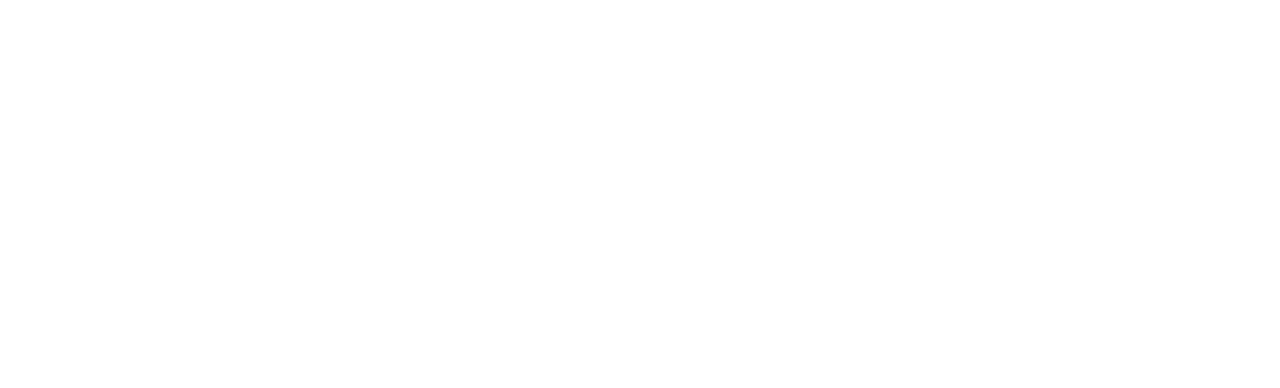
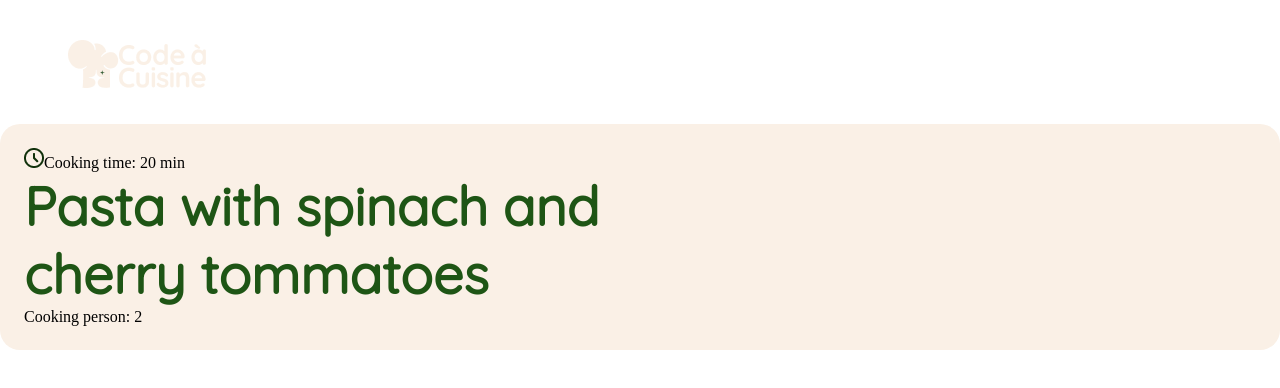
Before and after one commit to christopherHampel/ai-recipe-generator, an Angular app: page /recipe_detail in a window 1280 px wide. Before the commit this address led to /. Shown: the top 388 px of the page. Built offline with nearby package versions, Linux system fonts and the light colour scheme.

Commit message:
add recipe_detail compnent and add first styles and content

```diff
--- a/src/app/app.routes.ts
+++ b/src/app/app.routes.ts
@@ -6,6 +6,7 @@
 import { RecipeResultsComponent } from './recipe-results/recipe-results.component';
 import { GenerateComponent } from './recipe-results/generate/generate.component';
 import { AllResultsComponent } from './recipe-results/all-results/all-results.component';
+import { RecipeDetailComponent } from './recipe-detail/recipe-detail.component';
 
 export const routes: Routes = [
   {
@@ -40,4 +41,8 @@
       },
     ],
   },
+  {
+    path: 'recipe_detail',
+    component: RecipeDetailComponent,
+  },
 ];
--- /dev/null
+++ b/src/app/recipe-detail/recipe-detail.component.html
@@ -0,0 +1,21 @@
+<section class="max-width">
+  <app-header></app-header>
+
+  <main>
+    <section class="overview">
+      <aside class="main-information">
+        <div>
+          <img src="/img/schedule.png" alt="Schedule" />
+          <span>Cooking time: 20 min</span>
+        </div>
+        <h3>Pasta with spinach and cherry tommatoes</h3>
+        <div>
+          <span>Cooking person: 2</span>
+        </div>
+      </aside>
+
+      <aside class="nutritional-information"></aside>
+
+    </section>
+  </main>
+</section>
--- /dev/null
+++ b/src/app/recipe-detail/recipe-detail.component.scss
@@ -0,0 +1,13 @@
+@use './../../mixins.scss' as *;
+@use './../../styles.scss' as *;
+
+.overview {
+    @include displayFlex(row, space-between, center, 0);
+    background-color: var(--creamy);
+    border-radius: 20px;
+    padding: 24px;
+}
+
+.main-information {
+    width: 619px;
+}
--- a/src/app/recipe-results/generate/generate.component.ts
+++ b/src/app/recipe-results/generate/generate.component.ts
@@ -10,9 +10,9 @@
 export class GenerateComponent {
   private router = inject(Router);
 
-  // ngOnInit() {
-  //   setTimeout(() => {
-  //     this.router.navigate(['/results/all_results']);
-  //   }, 3000);
-  // }
+  ngOnInit() {
+    setTimeout(() => {
+      this.router.navigate(['/results/all_results']);
+    }, 3000);
+  }
 }
```
Also changed, not shown: src/app/recipe-detail/recipe-detail.component.ts (added, +12 -0 lines), 1 other file (tests, documents, lock files or other folders).
